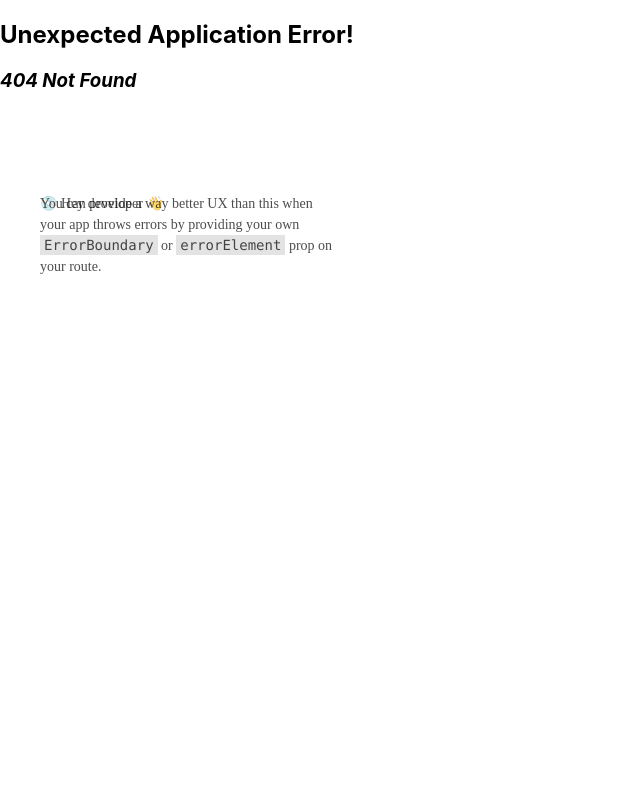
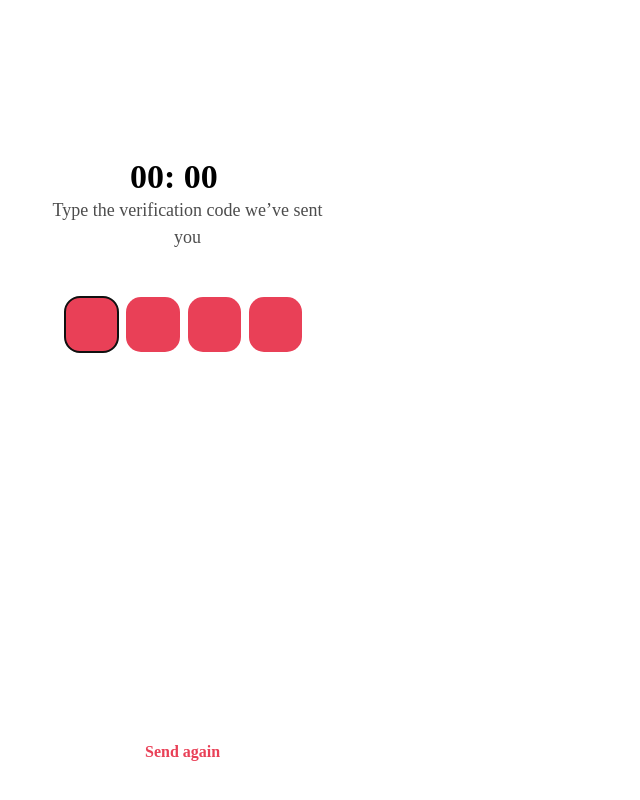
Before and after one commit to akashakyy/datimg-frontend, a React (Create React App) app: page /otp in a window 1280 px wide. Before the commit this address had no page. Shown: the whole page, without its empty margins (0-640 px from the left). Built offline with nearby package versions, Linux system fonts and the light colour scheme.

Commit message:
added otp details page

```diff
--- a/package.json
+++ b/package.json
@@ -8,6 +8,7 @@
     "@testing-library/user-event": "^13.5.0",
     "react": "^18.2.0",
     "react-dom": "^18.2.0",
+    "react-otp-input": "^3.0.2",
     "react-router-dom": "^6.11.2",
     "react-scripts": "5.0.1",
     "web-vitals": "^2.1.4"
--- a/src/App.js
+++ b/src/App.js
@@ -4,6 +4,7 @@ import Landing from './components/Landing/Landing';
 import { createBrowserRouter, RouterProvider } from 'react-router-dom';
 import Mobile from './components/Mobile/Mobile';
 import Email from './components/Email/Email';
+import Otp from './components/Otp/Otp';
 
 const appRouter = createBrowserRouter([
   {
@@ -17,6 +18,10 @@ const appRouter = createBrowserRouter([
   {
     path: '/email',
     element: <Email/>
+  },
+  {
+    path: '/otp',
+    element: <Otp/>
   }
 ])
 
--- a/src/components/Email/Email.js
+++ b/src/components/Email/Email.js
@@ -1,8 +1,15 @@
 import React from 'react';
 import './email.css';
 import Header from '../Header/Header';
+import { useNavigate } from "react-router-dom";
+
 
 const Email = () => {
+  let navigate = useNavigate();
+  const handleClick = () =>{
+    //api call
+    return navigate('/otp');
+  }
   return (
     <>
     <Header/>
@@ -14,10 +21,10 @@ const Email = () => {
         </p>
       </div>
 
-      <input className="email" type="text" />
+      <input className="email" type="email" />
 
       <div>
-        <button className="email-continue">Continue</button>
+        <button onClick={() =>handleClick()} className="email-continue">Continue</button>
       </div>
     </>
   )
--- a/src/components/Email/email.css
+++ b/src/components/Email/email.css
@@ -72,5 +72,6 @@ h1 {
 
     background: #e94057;
     border-radius: 15px;
+    cursor: pointer;
     border: #e94057;
   }
--- a/src/components/Mobile/Mobile.js
+++ b/src/components/Mobile/Mobile.js
@@ -1,8 +1,14 @@
 import React from "react";
 import "./mobile.css";
 import Header from "../Header/Header";
+import { useNavigate } from "react-router-dom";
 
 const Mobile = () => {
+  let navigate = useNavigate();
+  const handleClick = () =>{
+    //api call
+    return navigate('/otp');
+  }
   return (
     <>
       <Header />
@@ -17,7 +23,7 @@ const Mobile = () => {
       <input className="mobile-number" type="number" />
 
       <div>
-        <button className="mobile-continue">Continue</button>
+        <button  onClick={() =>handleClick()} className="mobile-continue">Continue</button>
       </div>
     </>
   );
--- /dev/null
+++ b/src/components/Otp/Otp.js
@@ -0,0 +1,56 @@
+import React, { useEffect, useState, useRef } from "react";
+import "./otp.css";
+import OtpInput from "react-otp-input";
+
+const Otp = () => {
+  //OTP
+  const [otp, setOtp] = useState("");
+  let [timer, setTimer] = useState(5);
+  let classNameOtp = "otp-input";
+  let classNameOtpContainer = "otp-container";
+
+  if(otp/1000 >= 1){
+    console.log("otp filled");
+    //make api call
+  }
+
+  //TIMER
+  useEffect(() => {
+    if (timer == 0) return;
+    if (timer > 0) {
+      let timerInterval = setInterval(() => {
+        timer = timer - 1;
+        if (Math.floor(timer / 10) == 0) {
+          timer = "0" + timer;
+        }
+        setTimer(timer);
+      }, 1000);
+      return () => {
+        clearInterval(timerInterval);
+      };
+    } else {
+      setTimer(0);
+    }
+  }, [timer]);
+
+
+  return (
+    <>
+      <h1 className="timer">{"00: " + timer}</h1>
+      <p className="msg-text">Type the verification code we’ve sent you</p>
+      <OtpInput
+        value={otp}
+        inputStyle={classNameOtp}
+        containerStyle={classNameOtpContainer}
+        onChange={setOtp}
+        numInputs={4}
+        renderSeparator={<span className="seperator"></span>}
+        renderInput={(props) => <input {...props} />}
+        shouldAutoFocus={true}
+      />
+      <p className="btn-send">Send again</p>
+    </>
+  );
+};
+
+export default Otp;
--- /dev/null
+++ b/src/components/Otp/otp.css
@@ -0,0 +1,77 @@
+.msg-text {
+  position: absolute;
+  width: 295px;
+  height: 42px;
+  left: 40px;
+  top: 179px;
+
+  /* H4 / 18 Regular */
+
+  font-family: "Sk-Modernist";
+  font-style: normal;
+  font-weight: 400;
+  font-size: 18px;
+  line-height: 150%;
+  /* or 27px */
+
+  text-align: center;
+
+  /* Text / Primary 70 #000000 */
+
+  color: rgba(0, 0, 0, 0.7);
+  align-items: center;
+}
+
+.otp-input {
+    padding: 20px;
+
+
+  /* red #E94057 */
+
+  background: #e94057;
+  border-radius: 15px;
+  border: #e94057;
+}
+
+.otp-container {
+    position: absolute;
+    width: 66px;
+    height: 70px;
+    left: 65px;
+    top: 289px;
+    align-items: center;
+}
+
+.seperator{
+    padding-left: 8px;
+}
+
+.timer {
+    left: 130px;
+}
+
+.btn-send{
+    /* Send again */
+
+
+position: absolute;
+width: 85px;
+height: 24px;
+left: 145px;
+top: 724px;
+
+/* H5 / 16 Bold */
+
+font-family: 'Sk-Modernist';
+font-style: normal;
+font-weight: 700;
+font-size: 16px;
+line-height: 150%;
+/* identical to box height, or 24px */
+
+
+/* red #E94057 */
+
+color: #E94057;
+cursor: pointer;
+}
```
Also changed, not shown: 1 other file (tests, documents, lock files or other folders).
